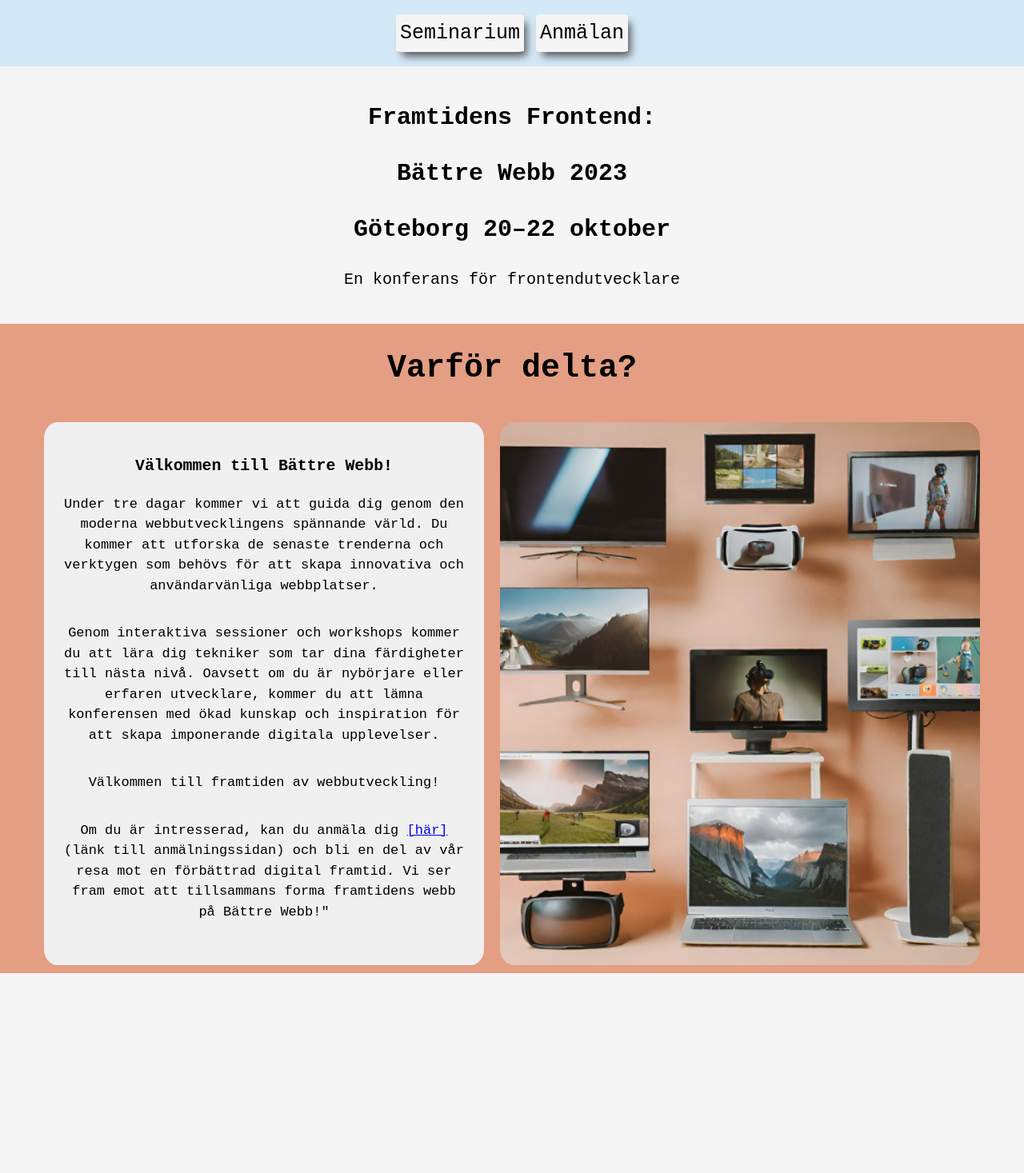
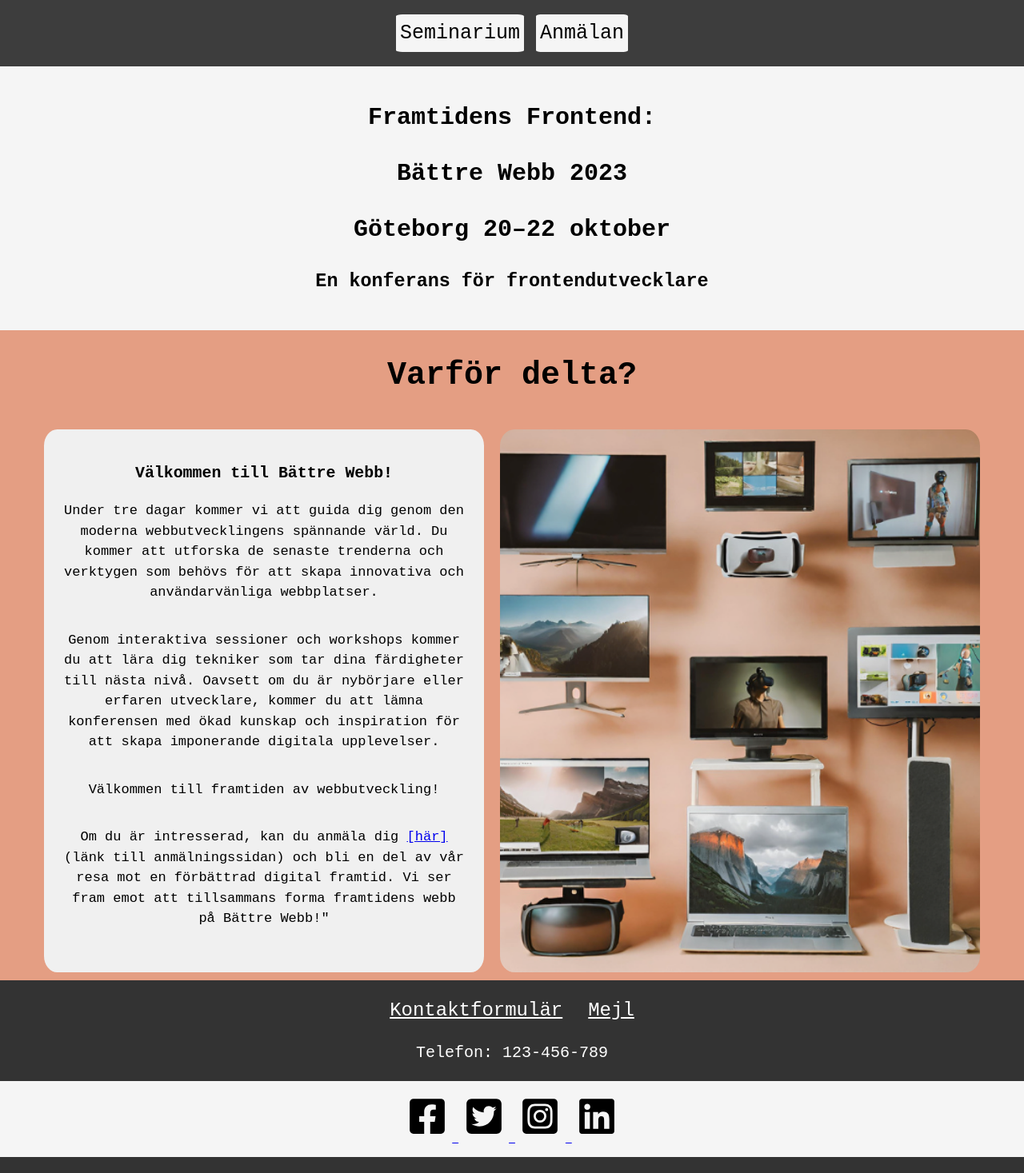
Before and after one commit to wilmaniklasson/CreativeCodeNest, a plain HTML site: page index.html in a window 1280 px wide. Shown: the whole page at 80% size. Before the commit the page ends 1217 px from the top, so only its background shows below. Drawn offline with Linux system fonts and the light colour scheme.

Commit message:
dagens ändringar

```diff
--- /dev/null
+++ b/formsvar.css
@@ -0,0 +1,57 @@
+body {
+    font-family: Arial, sans-serif;
+    margin: 0;
+    padding: 0;
+    box-sizing: border-box;
+}
+
+* {
+    box-sizing: inherit;
+}
+
+.header {
+    background-color: #4CAF50;
+    color: white;
+    padding: 1rem;
+    text-align: center;
+}
+
+.nav-menu {
+    background-color: #333;
+    overflow: hidden;
+}
+
+.nav-menu a {
+    float: left;
+    display: block;
+    color: white;
+    text-align: center;
+    padding: 14px 16px;
+    text-decoration: none;
+}
+
+.nav-menu a:hover {
+    background-color: #ddd;
+    color: black;
+}
+
+.main {
+    padding: 20px;
+}
+
+.bekräftelse {
+    max-width: 600px;
+    margin: 0 auto;
+    padding: 20px;
+    text-align: center;
+}
+
+.bekräftelse h1 {
+    font-size: 2em;
+    margin-bottom: 10px;
+}
+
+.bekräftelse p {
+    font-size: 20px;
+    margin-bottom: 20px;
+}
--- a/formulär.css
+++ b/formulär.css
@@ -3,29 +3,27 @@ body {
     display: grid;
     grid-template-areas:
             "header header header"
-            "left main right";
+            "left main right"
+            "footer footer footer";
     grid-template-columns:1fr auto 1fr;
-    grid-template-rows: 10em 100vh 5em;
     font-family: Arial, sans-serif;
+
+}
+
+* {
+    font-size: 20px;
 }
 /*________________*/
 header {
     grid-area: header;
 
 }
-h2 {
-    margin-bottom: 10px;
-}
 
-.row {
-    display: flex;
-    justify-content: space-between;
-}
-
+/* NAV MENU */
 .nav-menu {
     position: fixed;
     top: 0; right: 0; left: 0;
-    background-color: #d4e9f7;
+    background-color: #3d3d3d;
     width: 100%;
     display: flex;
     flex-direction: row;
@@ -43,17 +41,14 @@ h2 {
     padding: 5px 5px;
     margin: 0.3em;
     position: relative;
-    box-shadow: 0.2em 0.3em 0.4em -0.1em rgb(80, 80, 80);
 	transition: all 0.4s;
-
-
 }
 
 .nav-menu a:hover {
-    box-shadow: 0.3em 0.45em 0.6em -0.1em rgb(80, 80, 80);
-	top: -0.3em;
-	background-color: rgb(229, 234, 242);
+	top: -0.2em;
+    background-color: rgb(199, 196, 196);
 }
+
 
 
 /*____________________*/
@@ -70,32 +65,41 @@ aside.right {
 /*_______________*/
 main {
     grid-area: main;
+    margin-top: 5em;
+    margin-bottom: 20px;
+    padding: 1em;
 }
-
-      .form-section {
-        margin-bottom: 20px;
-        padding: 10px;
-    }
 
     input[type="text"],
     input[type="email"],
     textarea {
         width: 100%;
         padding: 10px;
-        margin-top: 5px;
-        border: 1px solid #ccc;
+        margin: 5px;
+        border: 2px solid #cbc7c7;
         border-radius: 5px;
         box-sizing: border-box;
+        font-size: 18px;
+    }
+
+    select[id="mat"]{
+        margin:1em;
+        font-size:20px;
+
+    }
+
+    input[type="checkbox"]{
+        width: 22px;
+        height: 22px;
     }
 
 
-     select[id="mat"]{
-        margin:1em;
-        font-size: 17px;
+    .seminariedagar {
+        margin-bottom: 2em;
+    }
 
-    }
-    input[type="checkbox"]{
-        margin-right: 10px;
+    .välj-mat {
+        margin-bottom: 2em;
     }
 
     input[type="submit"],
@@ -105,10 +109,68 @@ main {
         padding: 10px 20px;
         border: none;
         border-radius: 5px;
-        cursor: pointer;
+        font-size: 17px;
     }
 
     input[type="submit"]:hover,
     button[type="reset"]:hover {
-        background-color: #45a049;
+        background-color: #398b3e;
     }
+
+
+
+    input:valid {
+        border-right: 5px solid rgb(40, 165, 88);
+
+    }
+    input:invalid {
+        border-right: 5px solid rgb(185, 30, 30);
+    }
+
+/*FOOTER*/
+
+footer {
+    grid-area: footer;
+    margin-top: 1em;
+
+}
+
+.footer-container {
+    grid-area: footer;
+    background-color: #333;
+    color: #fff;
+    padding: 20px 0;
+    text-align: center;
+}
+
+
+.contact-info {
+    margin-bottom: 20px;
+}
+.contact-info a {
+    display: inline-block;
+    margin: 0 10px;
+    color: #fff;
+    font-size: 24px;
+    transition: color 0.3s ease;
+}
+.contact-info a:hover {
+    color: #5468ec;
+}
+
+.social-icons {
+    background-color: whitesmoke;
+    padding: 1em
+}
+
+
+a img {
+    width: 50px;
+    height: 50px;
+    margin: 0.5em;
+    transition: 0.3s;
+}
+
+a:hover img {
+    transform: scale(1.2);
+}
--- a/index.html
+++ b/index.html
@@ -15,9 +15,9 @@
 <body>
     <div class="grid-container">
         <header class="main-header">
-            <nav class="site-nav">
-                <a href="schema.html">Seminarium</a>
-                <a href="formulär.html">Anmälan</a>
+            <nav class="nav-menu">
+                <a href="schema.html" aria-label="Till Seminarium">Seminarium</a>
+                <a href="formulär.html"aria-label="Till Seminarium">Anmälan</a>
             </nav>
         </header>
 
@@ -26,7 +26,7 @@
                 <div class="text"><h2>Framtidens Frontend:</h2></div>
                 <div class="text"><h2>Bättre Webb 2023</h2></div>
                 <div class="text"><h2>Göteborg 20–22 oktober</h2></div>
-                <div class="text"><p>En konferans för frontendutvecklare</p></div>
+                <div class="text"><h3>En konferans för frontendutvecklare</h3></div>
             </div>
         </section>
 
@@ -57,6 +57,30 @@
                 <img src="img/olika-skärmar.png" alt="flera olika skärmar" class="mobil">
             </div>
         </main>
+        <footer class="footer-container">
+            <div class="contact-info">
+                <a href="kontakt.html" target="_blank">Kontaktformulär</a>
+                <a href="mailto:info@bättre-webb.se" class="mail-button">Mejl</a>
+                <p>Telefon: 123-456-789</p>
+            </div>
+                <div class="social-icons">
+                    <a href="https://www.facebook.com/example" target="_blank">
+                        <img src="img/square-facebook.svg" alt="Facebook Icon">
+                    </a>
+
+                    <a href="https://twitter.com/example" target="_blank">
+                        <img src="img/square-twitter.svg" alt="Twitter Icon">
+                    </a>
+
+                    <a href="https://www.instagram.com/example" target="_blank">
+                        <img src="img/square-instagram.svg" alt="Instagram Icon">
+                    </a>
+
+                    <a href="https://www.linkedin.com/company/example" target="_blank">
+                        <img src="img/linkedin.svg" alt="LinkedIn Icon">
+                    </a>
+                </div>
+        </footer>
     </div>
 </body>
 </html>
--- /dev/null
+++ b/kontakt.css
@@ -0,0 +1,49 @@
+body {
+    font-family: Arial, sans-serif;
+    background-color: #f2f2f2;
+    margin: 0;
+    padding: 0;
+}
+
+h1 {
+    text-align: center;
+    margin-top: 50px;
+}
+
+form {
+    max-width: 400px;
+    margin: 0 auto;
+    background-color: #fff;
+    padding: 20px;
+    border-radius: 10px;
+    box-shadow: 0px 0px 10px 0px rgba(0, 0, 0, 0.1);
+}
+
+label,
+input,
+textarea {
+    display: block;
+    margin-bottom: 15px;
+    width: 100%;
+    box-sizing: border-box; /* Lägg till denna regel för att inkludera padding och gränser i elementets totala bredd och höjd */
+}
+
+input,
+textarea {
+    padding: 10px;
+    font-size: 16px;
+    border: 1px solid #ccc;
+    border-radius: 5px;
+    box-sizing: border-box; /* Lägg till denna regel här också */
+}
+
+input[type="submit"] {
+    background-color: #4CAF50;
+    color: white;
+    cursor: pointer;
+    transition: background-color 0.3s ease;
+}
+
+input[type="submit"]:hover {
+    background-color: #45a049;
+}
--- a/schema.css
+++ b/schema.css
@@ -21,7 +21,8 @@ p {
         "header"
         "dag-1"
         "dag-2"
-        "dag-3";
+        "dag-3"
+        "footer";
     min-height: 100vh;
 }
 
@@ -88,7 +89,7 @@ p {
 
 
 
-/*_____HEADER_______________*/
+/*HEADER*/
 .main-header {
     grid-area: header;
     background-color: #d4e9f7;
@@ -96,12 +97,11 @@ p {
     text-align: center;
 }
 
-/*________NAV MENY______________*/
-
-.site-nav {
+/* NAV MENU */
+.nav-menu {
     position: fixed;
     top: 0; right: 0; left: 0;
-    background-color: #d4e9f7;
+    background-color: #3d3d3d;
     width: 100%;
     display: flex;
     flex-direction: row;
@@ -109,7 +109,7 @@ p {
     justify-content: center;
 }
 
-.site-nav a {
+.nav-menu a {
     box-sizing: border-box;
     color: black;
     background-color: whitesmoke;
@@ -119,19 +119,17 @@ p {
     padding: 5px 5px;
     margin: 0.3em;
     position: relative;
-    box-shadow: 0.2em 0.3em 0.4em -0.1em rgb(80, 80, 80);
 	transition: all 0.4s;
 }
 
-.site-nav a:hover {
-    box-shadow: 0.3em 0.45em 0.6em -0.1em rgb(80, 80, 80);
-	top: -0.3em;
-	background-color: rgb(229, 234, 242);
+.nav-menu a:hover {
+	top: -0.2em;
+    background-color: rgb(199, 196, 196);
 }
 
 
 
-/*__________RAD 1_________________________*/
+/*RAD 1*/
 .row-1 {
 
     margin-top: 2em;
@@ -149,7 +147,7 @@ p {
 
 
 
-/*_________RAD 2__________________________*/
+/*RAD 2*/
 .row-2{
     text-align: center;
     width: 100%;
@@ -160,7 +158,7 @@ p {
 }
 
 
-/*_________RAD 3__________________________*/
+/*RAD 3*/
 
 .row-3 {
     text-align: center;
@@ -170,3 +168,42 @@ p {
     grid-area: dag-3;
     background-color: #edb2c7;
 }
+
+/*FOOTER*/
+footer {
+    background-color: #333;
+    color: #fff;
+    padding: 20px 0;
+    text-align: center;
+}
+
+.contact-info {
+    margin-bottom: 20px;
+}
+.contact-info a {
+    display: inline-block;
+    margin: 0 10px;
+    color: #fff;
+    font-size: 24px;
+    transition: color 0.3s ease;
+}
+.contact-info a:hover {
+    color: #5468ec;
+}
+
+.social-icons {
+    background-color: whitesmoke;
+    padding: 1em
+}
+
+
+a img {
+    width: 50px;
+    height: 50px;
+    margin: 0.5em;
+    transition: 0.3s;
+}
+
+a:hover img {
+    transform: scale(1.2);
+}
--- a/style.css
+++ b/style.css
@@ -17,7 +17,8 @@ body {
     grid-template-areas:
         "header"
         "section"
-        "main";
+        "main"
+        "footer";
     min-height: 100vh;
 }
 
@@ -25,17 +26,17 @@ body {
 /* HEADER */
 .main-header{
     grid-area:header;
-    background-color: #d4e9f7;
+    background-color: #3d3d3d;
     padding: 20px;
     text-align: center;
 }
 
 
 /* NAV MENU */
-.site-nav {
+.nav-menu {
     position: fixed;
     top: 0; right: 0; left: 0;
-    background-color: #d4e9f7;
+    background-color: #3d3d3d;
     width: 100%;
     display: flex;
     flex-direction: row;
@@ -43,7 +44,7 @@ body {
     justify-content: center;
 }
 
-.site-nav a {
+.nav-menu a {
     box-sizing: border-box;
     color: black;
     background-color: whitesmoke;
@@ -53,14 +54,12 @@ body {
     padding: 5px 5px;
     margin: 0.3em;
     position: relative;
-    box-shadow: 0.2em 0.3em 0.4em -0.1em rgb(80, 80, 80);
 	transition: all 0.4s;
 }
 
-.site-nav a:hover {
-    box-shadow: 0.3em 0.45em 0.6em -0.1em rgb(80, 80, 80);
-	top: -0.3em;
-	background-color: rgb(229, 234, 242);
+.nav-menu a:hover {
+	top: -0.2em;
+    background-color: rgb(199, 196, 196);
 }
 
 
@@ -143,6 +142,44 @@ body {
     border-radius: 3%;
     object-fit: cover;
 }
+footer {
+    background-color: #333;
+    color: #fff;
+    padding: 20px 0;
+    text-align: center;
+}
+
+.contact-info {
+    margin-bottom: 20px;
+    font-size: 20px;
+}
+.contact-info a {
+    display: inline-block;
+    margin: 0 10px;
+    color: #fff;
+    font-size: 24px;
+    transition: color 0.3s ease;
+}
+.contact-info a:hover {
+    color: #5468ec;
+}
+
+.social-icons {
+    background-color: whitesmoke;
+    padding: 1em
+}
+
+
+a img {
+    width: 50px;
+    height: 50px;
+    margin: 0.5em;
+    transition: 0.3s;
+}
+
+a:hover img {
+    transform: scale(1.2);
+}
 
 
 /*MEDIA QERIS*/
```
Also changed, not shown: formsvar.html (added, +26 -0 lines), formulär.html (+74 -30 lines), kontakt.html (added, +24 -0 lines), schema.html (+25 -1 lines), img/linkedin.svg (added), img/square-facebook.svg (added), img/square-instagram.svg (added), img/square-twitter.svg (added), 1 other file.
